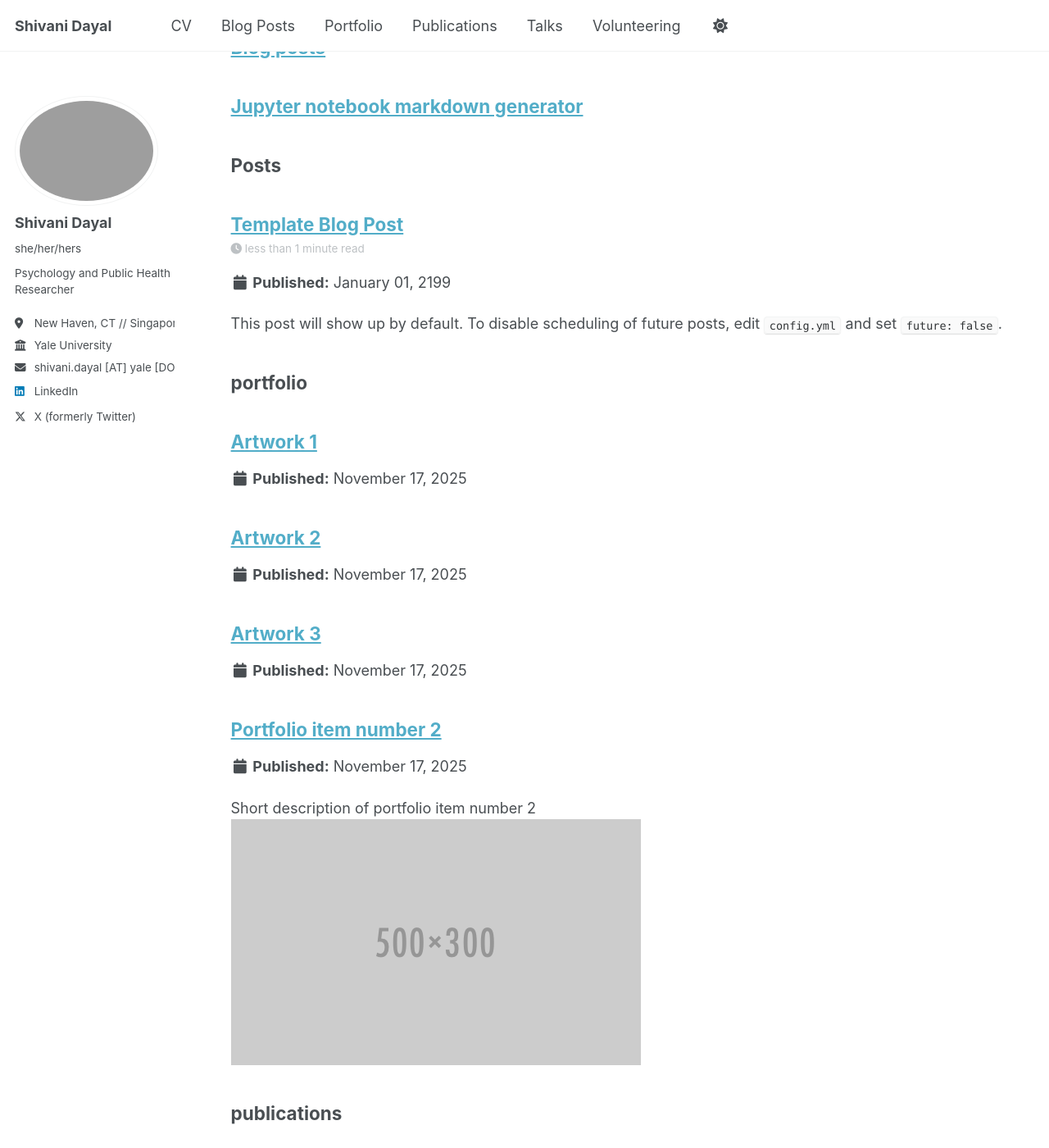
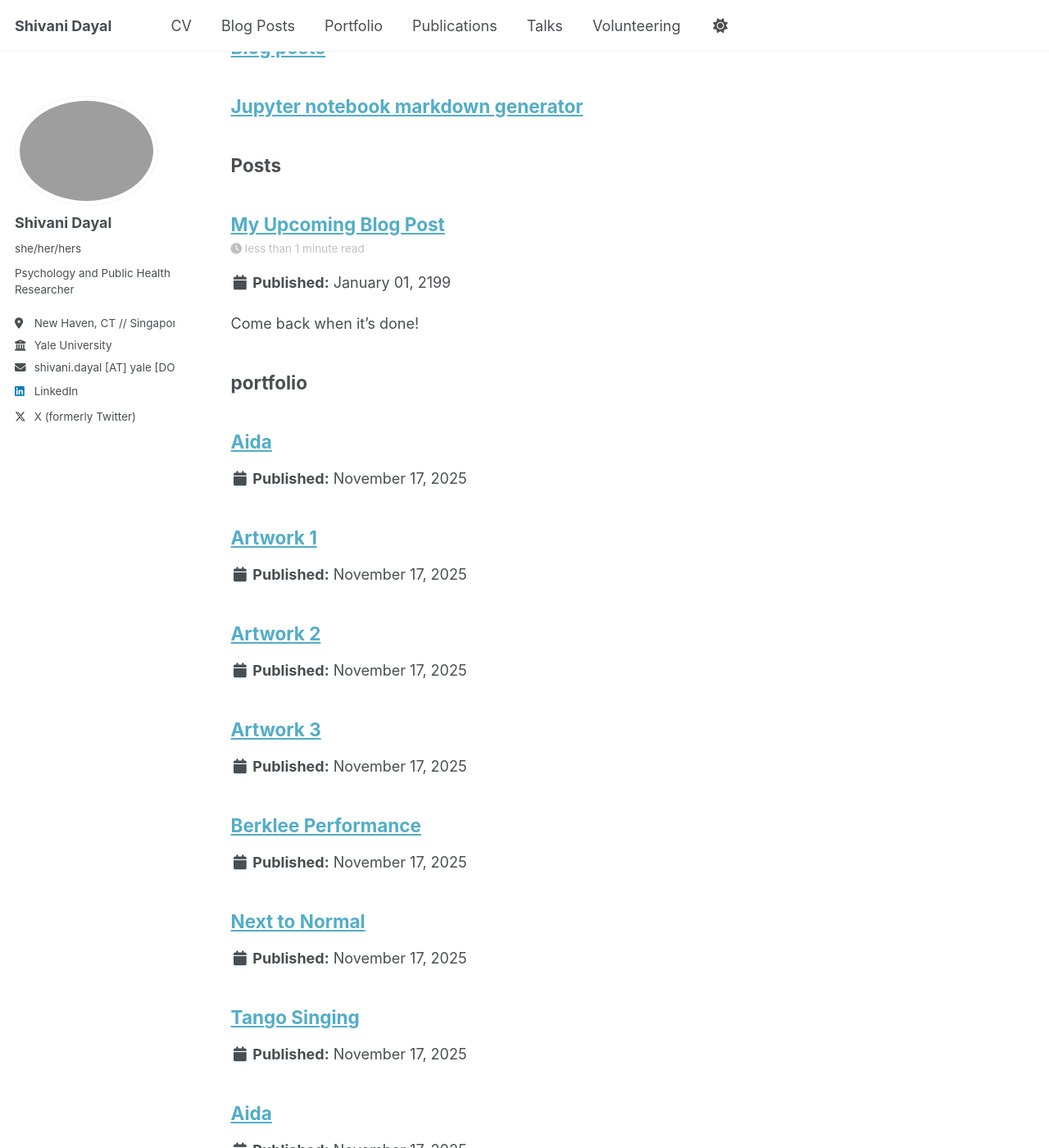
Before and after one commit to sdayal21/sdayal21.github.io, a Jekyll site: the page built from _pages/sitemap.md, in a window 1280 px wide and 1400 px high, scrolled down 1568 px. Shown: the whole window at 82% size. Built offline with Jekyll 4.4.1, drawn with Linux system fonts in a browser that asks for light colours; a script that is not in the unit is left out; some of the changed text lies outside the part shown.

Commit message:
adding portfolio dummy pages:

```diff
--- a/_config.yml
+++ b/_config.yml
@@ -92,7 +92,7 @@ publication_category:
 teaser                   :  # filename of teaser fallback teaser image placed in /images/ for social media previews
 breadcrumbs              : false # true, false (default)
 words_per_minute         : 160
-future                   : false
+future                   : true
 read_more                : "disabled" # if enabled, adds "Read more" links to excerpts
 talkmap_link             : false      #change to true to add link to talkmap on talks page
 comments:
--- a/_portfolio/portfolio-2.html
+++ /dev/null
@@ -1,7 +0,0 @@
----
-title: "Portfolio item number 2"
-excerpt: "Short description of portfolio item number 2 <br/><img src='/images/500x300.png'>"
-collection: portfolio
----
-
-This is an item in your portfolio. It can be have images or nice text. If you name the file .md, it will be parsed as markdown. If you name the file .html, it will be parsed as HTML.
--- a/_posts/2199-01-01-future-post.md
+++ b/_posts/2199-01-01-future-post.md
@@ -1,5 +1,5 @@
 ---
-title: 'Template Blog Post'
+title: 'My Upcoming Blog Post'
 date: 2199-01-01
 permalink: /posts/2012/08/blog-post-4/
 tags:
@@ -8,4 +8,4 @@ tags:
   - category2
 ---
 
-This post will show up by default. To disable scheduling of future posts, edit `config.yml` and set `future: false`.
+Come back when it's done!
```
Also changed, not shown: _portfolio/aida.md (added, +13 -0 lines), _portfolio/berklee_performance.md (added, +13 -0 lines), _portfolio/n2n.md (added, +13 -0 lines), _portfolio/tango_singing.md (added, +13 -0 lines), _portfolio/tiwala.md (added, +13 -0 lines), _portfolio/weliftus.md (added, +13 -0 lines).
